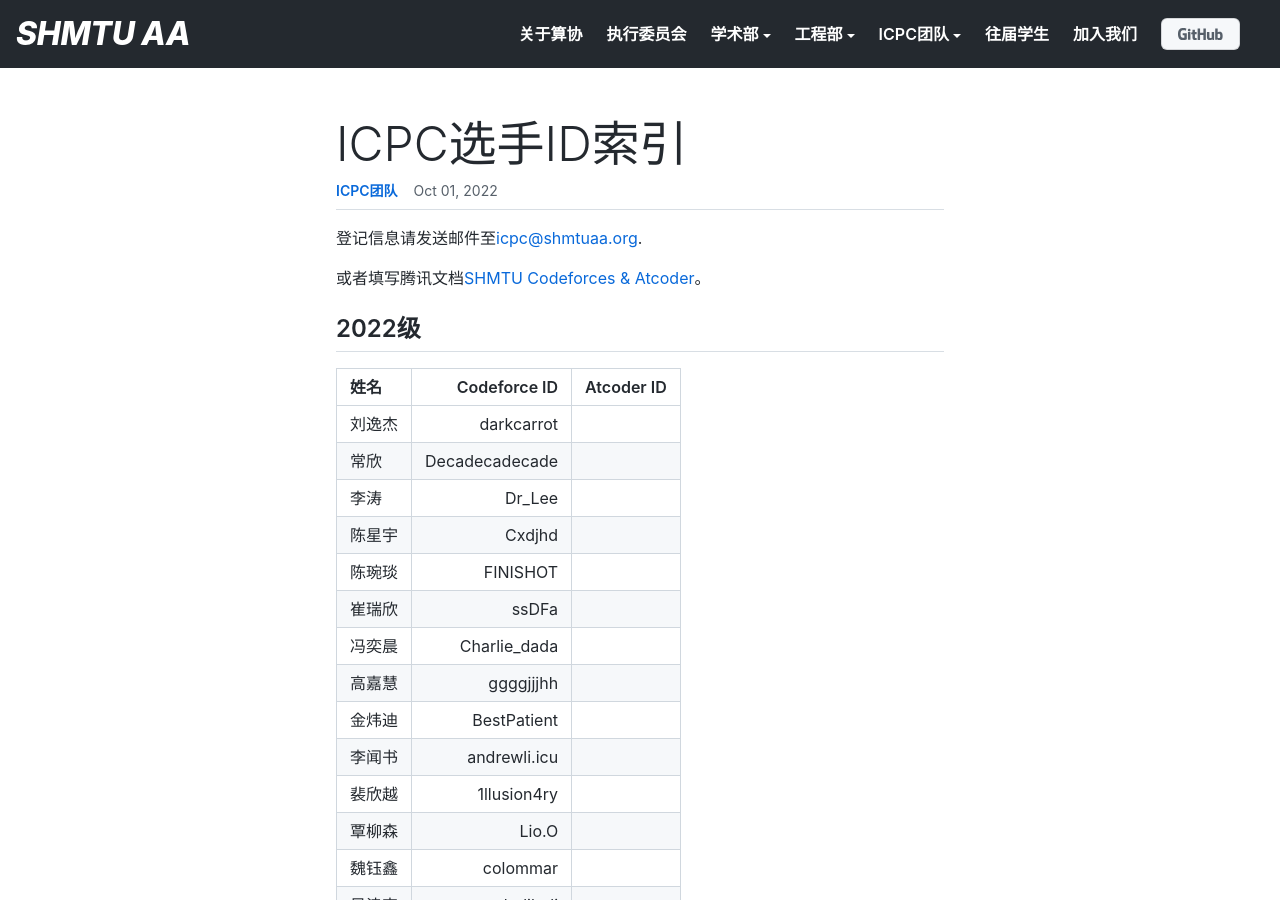
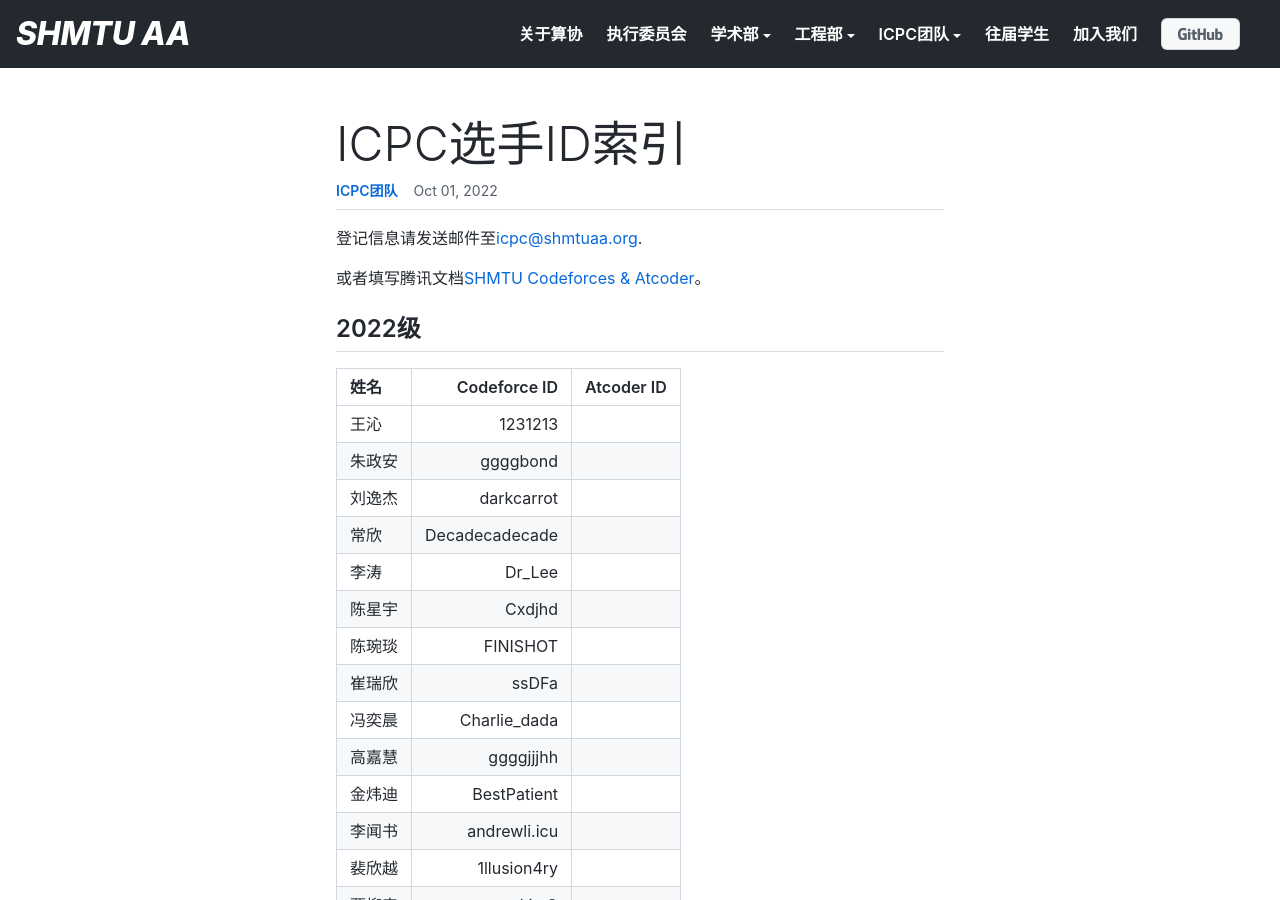
Before and after one commit to shmtuaa/shmtuaa.org, a Jekyll site: the page built from _posts/2022-10-01-ICPC-id.md, in a window 1280 px wide and 900 px high. Built offline with Jekyll 4.4.1, drawn with Linux system fonts in a browser that asks for light colours.

Commit message:
Update 2022-10-01-ICPC-id.md

```diff
--- a/_posts/2022-10-01-ICPC-id.md
+++ b/_posts/2022-10-01-ICPC-id.md
@@ -14,6 +14,8 @@ excerpt: 上海海事大学ICPC选手们在Codeforces和Atcoder的ID。
 
 | 姓名  | Codeforce ID | Atcoder ID |
 |:----|-------------:|-----------:|
+|王沁    |      1231213 ||
+| 朱政安 |     ggggbond ||
 | 刘逸杰 |   darkcarrot ||
 |  常欣  |Decadecadecade||
 |  李涛  |       Dr_Lee ||
```
